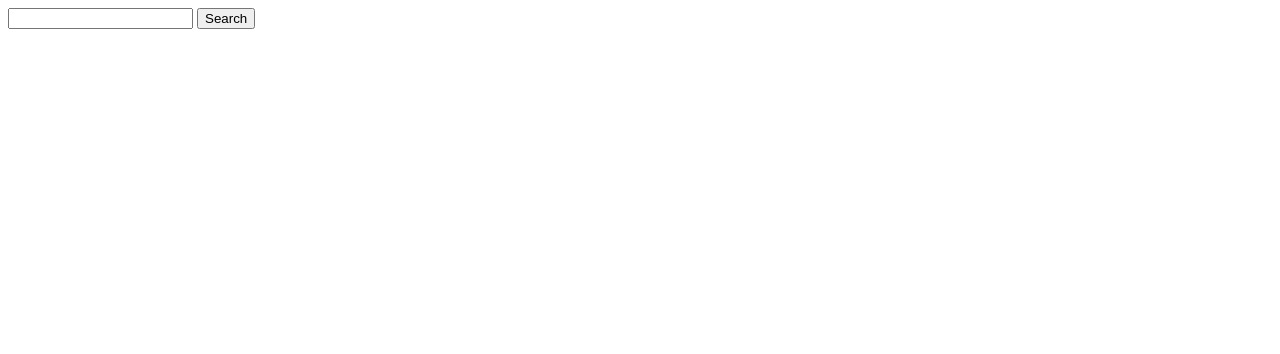
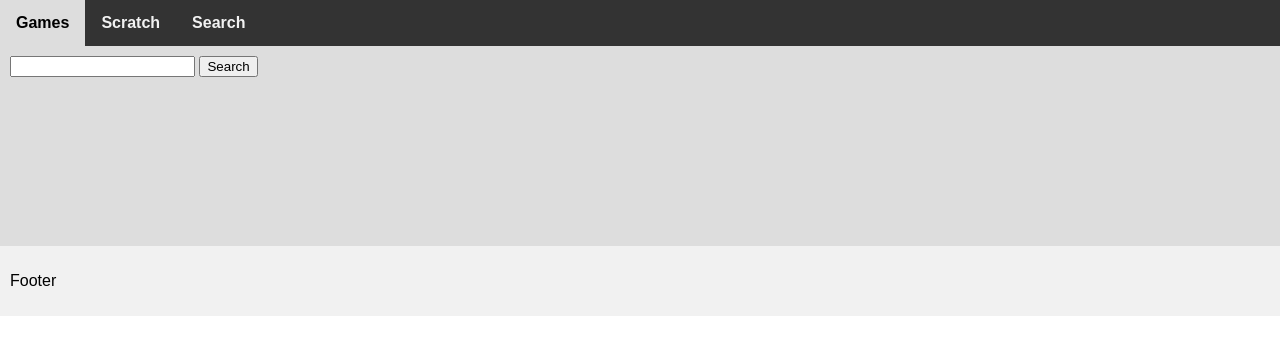
Before and after one commit to EpicDolphin/epicdolphin.github.io, a plain HTML site: page Search.html in a window 1280 px wide. Drawn offline with Linux system fonts and the light colour scheme.

Commit message:
Update Search.html

```diff
--- a/Search.html
+++ b/Search.html
@@ -1,5 +1,52 @@
 <!DOCTYPE html>
  <html>
+ <head>
+  <title>Web+</title>
+  <meta charset="utf-8">
+<meta name="viewport" content="width=device-width, initial-scale=1">
+<style>
+* {
+  box-sizing: border-box;
+  font-family: Arial, Helvetica, sans-serif;
+}
+body {
+  margin: 0;
+  font-family: Arial, Helvetica, sans-serif;
+}
+input {
+ align-content: center;
+ size: 50;}
+/* Style the top navigation bar */
+.topnav {
+  overflow: hidden;
+  background-color: #333;
+}
+/* Style the topnav links */
+.topnav a {
+  float: left;
+  display: block;
+  color: #f2f2f2;
+  text-align: center;
+  padding: 14px 16px;
+  text-decoration: none;
+}
+/* Change color on hover */
+.topnav a:hover {
+  background-color: #ddd;
+  color: black;
+}
+/* Style the content */
+.content {
+  background-color: #ddd;
+  padding: 10px;
+  height: 200px; /* Should be removed. Only for demonstration */
+}
+/* Style the footer */
+.footer {
+  background-color: #f1f1f1;
+  padding: 10px;
+}
+</style>
  <script>
  var WebData = [
  {tag: 'videos',tag2: 'youtube',tag3: 'video',url:'https://www.youtube.com'},
@@ -19,6 +66,21 @@
  }
  }
  </script>
- <input id='searchbox'>
+  </head>
+  <body>
+  <div class="topnav"> <a href="Games.html"><b>Games</b></a>
+    <a href="https://scratch.mit.edu"><b>Scratch</b></a>
+    <a href="Search.html"><b>Search</b></a>
+  </div>
+
+<div class="content">
+  <input id='searchbox'>
  <button onclick='Search(searchbox.value)'>Search</button>
+</div>
+
+<div class="footer">
+  <p>Footer</p>
+</div>
+
+  </body>
  </html>
```
